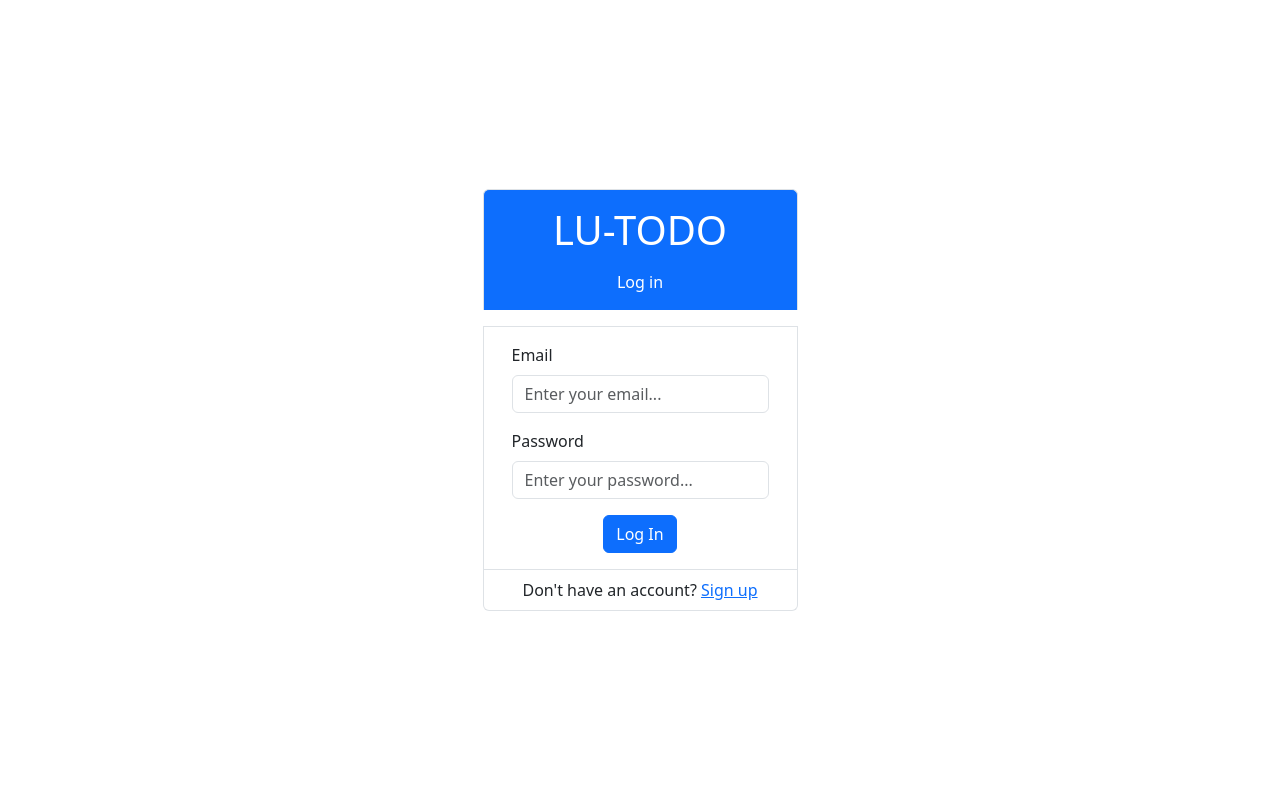
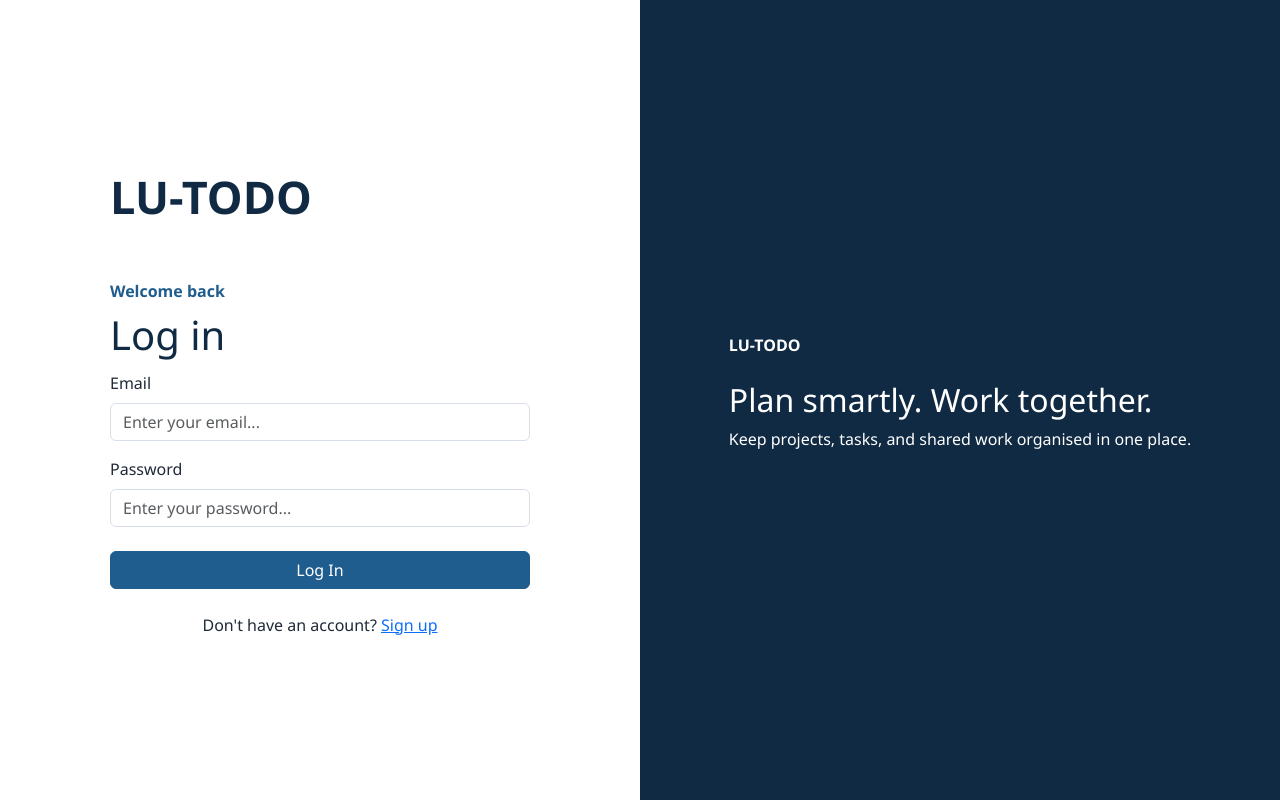
Before and after one commit to Ming-Liu-1170030/LU-TODO, a Flask app: page /login in a window 1280 px wide. Run offline with Flask 3, Linux system fonts and the light colour scheme; some libraries are stand-ins or nearby versions.

Commit message:
Home page, Login page UI polished.

```diff
--- /dev/null
+++ b/lutodo/static/app.css
@@ -0,0 +1,184 @@
+/* Set the background, text colour and font for all pages. */
+body {
+    min-height: 100vh;
+    background-color:#dfe9f3;
+    color: #1f2937;
+    font-family: "Segoe UI", Arial, sans-serif;
+}
+
+/* Use dark blue for Bootstrap primary backgrounds. */
+.bg-primary {
+    background-color: #0a3f70 !important;
+}
+
+/* Change the navigation bar from Bootstrap blue to dark grey. */
+.navbar {
+    background-color: #0a3f70 !important;
+    border-bottom: 3px solid #0a3f70;
+}
+
+/* Make the LU-TODO name stronger. */
+.navbar-brand {
+    font-weight: bold;
+}
+
+/* Make active and hovered navigation links white. */
+.navbar .nav-link:hover,
+.navbar .nav-link.active {
+    color: white;
+}
+
+/* Use green for the main buttons. */
+.btn-primary {
+    background-color: #1f5d8f;
+    border-color: #1f5d8f;
+    border-radius: 6px;
+}
+
+/* Use darker green when the user hovers over a button. */
+.btn-primary:hover {
+    background-color: #16466d;
+    border-color: #16466d;
+}
+/* Give input fields consistent borders and corners. */
+.form-control,
+.form-select {
+    border-color: #d8dee7;
+    border-radius: 6px;
+}
+
+/* Highlight an input when the user selects it. */
+.form-control:focus,
+.form-select:focus {
+    border-color: #1f5d8f;
+    box-shadow: 0 0 0 3px rgba(31, 93, 143, 0.15);
+}
+
+/* Give project list items a clean white background. */
+.list-group-item {
+    background-color: white;
+    border-color: #d8dee7;
+    border-radius: 6px !important;
+}
+
+/* Open navigation dropdown menus when hovering on larger screens. */
+@media (min-width: 576px) {
+    .navbar .dropdown:hover .dropdown-menu {
+        display: block;
+        margin-top: 0;
+    }
+}
+
+/* Full-screen login layout. */
+.login-page {
+    margin: 0;
+    background-color: white;
+}
+
+.login-layout {
+    min-height: 100vh;
+    display: grid;
+    grid-template-columns: 1fr 1fr;
+}
+
+/* Left login area. */
+.login-form-side {
+    display: grid;
+    place-items: center;
+    padding: 48px;
+    background-color: white;
+}
+
+.login-form-wrap {
+    width: 100%;
+    max-width: 420px;
+}
+
+.login-brand {
+    display: inline-block;
+    margin-bottom: 48px;
+    color: #102a43;
+    font-size: 45px;
+    font-weight: bold;
+    text-decoration: none;
+}
+
+.login-eyebrow {
+    margin-bottom: 8px;
+    color: #1f5d8f;
+    font-weight: bold;
+}
+
+.login-title {
+    margin-bottom: 12px;
+    color: #102a43;
+    font-size: 40px;
+}
+
+.login-intro {
+    margin-bottom: 32px;
+    color: #64748b;
+}
+
+.login-signup {
+    margin-top: 24px;
+    margin-bottom: 0;
+    text-align: center;
+}
+
+/* Right animated area. */
+.login-visual-side {
+    display: grid;
+    place-items: center;
+    min-height: 100vh;
+    padding: 64px;
+    background-color: #102a43;
+    color: white;
+}
+
+.login-visual-copy {
+    max-width: 520px;
+}
+
+.login-visual-brand {
+    margin-bottom: 24px;
+    font-weight: bold;
+}
+
+
+
+/* Simple public home page. */
+.home-page {
+    min-height: 100vh;
+    display: flex;
+    flex-direction: column;
+    background-color: #102a43;
+    color: white;
+}
+
+.home-content {
+    flex: 1;
+    display: flex;
+    align-items: center;
+    padding: 48px 24px;
+}
+
+.home-content .container {
+    max-width: 720px;
+}
+
+.home-divider {
+    border-color: #93c5fd;
+}
+
+.home-disclaimer {
+    color: #dbeafe;
+}
+
+.home-footer {
+    padding: 16px;
+    border-top: 1px solid #d8dee7;
+    background-color: white;
+    color: #64748b;
+    text-align: center;
+}
--- a/lutodo/templates/access_denied.html
+++ b/lutodo/templates/access_denied.html
@@ -5,6 +5,7 @@
     <meta name="viewport" content="width=device-width, initial-scale=1">
     <title>Access Denied - LU-TODO</title>
     <link href="https://cdn.jsdelivr.net/npm/bootstrap@5.3.3/dist/css/bootstrap.min.css" rel="stylesheet" integrity="sha384-QWTKZyjpPEjISv5WaRU9OFeRpok6YctnYmDr5pNlyT2bRjXh0JMhjY6hW+ALEwIH" crossorigin="anonymous">
+    <link rel="stylesheet" href="{{ url_for('static', filename='app.css') }}">
   </head>
   <body>
     <script src="https://cdn.jsdelivr.net/npm/bootstrap@5.3.3/dist/js/bootstrap.bundle.min.js" integrity="sha384-YvpcrYf0tY3lHB60NNkmXc5s9fDVZLESaAA55NDzOxhy9GkcIdslK1eN7N6jIeHz" crossorigin="anonymous"></script>
@@ -16,7 +17,7 @@
                 <h1 class="p-3 m-0">Access Denied</h1>
             </div>
             <div class="bg-white border container rounded-bottom p-3">
-                Your account isn't authorised to view this page. You can return <a href="{% if session['user_role'] == 'customer' %}{{ url_for('customer_home') }}{% elif session['user_role'] == 'staff' %}{{ url_for('staff_home') }}{% elif session['user_role'] == 'admin' %}{{ url_for('admin_home') }}{% endif %}">home</a>, or <a href="{{ url_for('logout') }}">log out</a> if you want to sign in with a different account.
+                Your account isn't authorised to view this page. You can return <a href="{% if session['user_role'] == 'student' %}{{ url_for('student_home') }}{% elif session['user_role'] == 'staff' %}{{ url_for('staff_home') }}{% elif session['user_role'] == 'admin' %}{{ url_for('admin_home') }}{% endif %}">home</a>, or <a href="{{ url_for('logout') }}">log out</a> if you want to sign in with a different account.
             </div>
         </div>
       </div>
--- a/lutodo/templates/admin_home.html
+++ b/lutodo/templates/admin_home.html
@@ -10,7 +10,7 @@
     <div class="row justify-content-center">
         <div class="col-lg-7">
             <h1>Admin Home Page</h1>
-            <p class="lead text-muted">This is the page an admin user sees when they first sign in. It should provide quick access to the information and features they're most likely to need when using the app.</p>
+            <p class="lead text-muted">   Manage LU-TODO users, roles, account status, and shared projects.</p>
             <div class="mt-4"><a href="{{ url_for('admin_users') }}" class="btn btn-primary">User Administration</a>
                 <a href="{{ url_for('admin_projects') }}" class="btn btn-primary">Manage Shared Projects</a>
             </div>
--- a/lutodo/templates/login.html
+++ b/lutodo/templates/login.html
@@ -1,3 +1,14 @@
+{% with messages =
+    get_flashed_messages(with_categories=true) %}
+    {% for category, message in messages %}
+        <div class="alert alert-{{ category }}"
+            role="alert">
+            {{ message }}
+        </div>
+    {% endfor %}
+{% endwith %}
+
+
 <!doctype html>
 <html lang="en">
   <head>
@@ -5,51 +16,62 @@
     <meta name="viewport" content="width=device-width, initial-scale=1">
     <title>LU-TODO</title>
     <link href="https://cdn.jsdelivr.net/npm/bootstrap@5.3.3/dist/css/bootstrap.min.css" rel="stylesheet" integrity="sha384-QWTKZyjpPEjISv5WaRU9OFeRpok6YctnYmDr5pNlyT2bRjXh0JMhjY6hW+ALEwIH" crossorigin="anonymous">
+    <link rel="stylesheet" href="{{ url_for('static', filename='app.css') }}">
   </head>
-  <body>
-    <script src="https://cdn.jsdelivr.net/npm/bootstrap@5.3.3/dist/js/bootstrap.bundle.min.js" integrity="sha384-YvpcrYf0tY3lHB60NNkmXc5s9fDVZLESaAA55NDzOxhy9GkcIdslK1eN7N6jIeHz" crossorigin="anonymous"></script>
+    <body class="login-page">
+        <main class="login-layout">
+            <!-- Left: login form -->
+            <section class="login-form-side">
+                <div class="login-form-wrap">
+                    <a href="{{ url_for('root') }}" class="login-brand">LU-TODO</a>
+                    <p class="login-eyebrow">Welcome back</p>
+                    <h1 class="login-title">Log in</h1>
 
-    <div class="container">
-      <div class="row vh-100 align-items-center justify-content-center">
-        <div class="col-sm-auto">
-            <div class="bg-primary text-white border border-bottom-0 rounded-top text-center">
-                <h1 class="p-3 m-0">LU-TODO</h1>
-                <p class="pb-3" m-0>Log in</p>
-            </div>
-            <div class="bg-white border container">
-                <form class="p-3" action="{{ url_for('login') }}" method="post">
-                    {% with messages = get_flashed_messages(with_categories=true) %}
-                      {% for category, message in messages %}
-                        <div class="alert alert-{{ category }} text-center" role="alert">
-                          {{ message }}
-                        </div>
-                      {% endfor %}
-                    {% endwith %}
                     {% if account_inactive %}
-                  <div class="alert alert-danger">
-                    Your account is inactive and cannot log in.
-                  </div>
+                        <div class="alert alert-danger">Your account is inactive and cannot log in.</div>
                     {% endif %}
+
+                    <form action="{{ url_for('login') }}" method="post">
                         <div class="mb-3">
                             <label for="email" class="form-label">Email</label>
-                    <input type="email" class="form-control{% if email_invalid %} is-invalid{% endif %}" id="email" name="email" placeholder="Enter your email..." maxlength=254 value="{{ email }}" required>
+
+                            <input type="email" class="form-control{% if email_invalid %} is-invalid{% endif %}"
+                                id="email" name="email" placeholder="Enter your email..."
+                                maxlength="254" value="{{ email or '' }}" autocomplete="email" required>
+
                             <div class="invalid-feedback">No account found with this email address</div>
                         </div>
-                  <div class="mb-3">
+
+                        <div class="mb-4">
                             <label for="password" class="form-label">Password</label>
-                    <input type="password" class="form-control{% if password_invalid %} is-invalid{% endif %}" id="password" name="password" placeholder="Enter your password..." required>
+
+                            <input type="password" class="form-control{% if password_invalid %} is-invalid{% endif %}"
+                                 id="password" name="password" placeholder="Enter your password..."
+                                  autocomplete="current-password" required>
                             <div class="invalid-feedback">Incorrect email or password</div>
                         </div>
-                  <div class="text-center">
-                    <button type="submit" class="btn btn-primary">Log In</button>
+
+                        <button type="submit" class="btn btn-primary w-100">Log In</button>
+                    </form>
+
+                    <p class="login-signup">Don't have an account?
+                      <a href="{{ url_for('signup') }}">Sign up</a>
+                    </p>
                 </div>
-                </form>
+            </section>
+
+            <!-- Right: brand panel -->
+            <section class="login-visual-side">
+                <div class="login-visual-copy">
+                    <p class="login-visual-brand">LU-TODO</p>
+                    <h2>Plan smartly. Work together.</h2>
+                    <p>Keep projects, tasks, and shared work organised in one place.</p>
                 </div>
-            <div class="bg-white border border-top-0 rounded-bottom text-center">
-                <div class="p-2">Don't have an account? <a href="{{ url_for('signup') }}">Sign up</a></div>
-            </div>
-        </div>
-      </div>
-    </div>
+            </section>
+        </main>
+
+        <script src="https://cdn.jsdelivr.net/npm/bootstrap@5.3.3/dist/js/bootstrap.bundle.min.js"
+                integrity="sha384-YvpcrYf0tY3lHB60NNkmXc5s9fDVZLESaAA55NDzOxhy9GkcIdslK1eN7N6jIeHz"
+                crossorigin="anonymous"></script>
 </body>
 </html>
--- a/lutodo/templates/signup.html
+++ b/lutodo/templates/signup.html
@@ -5,6 +5,7 @@
     <meta name="viewport" content="width=device-width, initial-scale=1">
     <title>Sign Up - LU-TODO</title>
     <link href="https://cdn.jsdelivr.net/npm/bootstrap@5.3.3/dist/css/bootstrap.min.css" rel="stylesheet" integrity="sha384-QWTKZyjpPEjISv5WaRU9OFeRpok6YctnYmDr5pNlyT2bRjXh0JMhjY6hW+ALEwIH" crossorigin="anonymous">
+    <link rel="stylesheet" href="{{ url_for('static', filename='app.css') }}">
   </head>
   <body>
     <script src="https://cdn.jsdelivr.net/npm/bootstrap@5.3.3/dist/js/bootstrap.bundle.min.js" integrity="sha384-YvpcrYf0tY3lHB60NNkmXc5s9fDVZLESaAA55NDzOxhy9GkcIdslK1eN7N6jIeHz" crossorigin="anonymous"></script>
--- a/lutodo/templates/staff_home.html
+++ b/lutodo/templates/staff_home.html
@@ -10,7 +10,7 @@
     <div class="row justify-content-center">
         <div class="col-lg-7">
             <h1>Staff Home Page</h1>
-            <p class="lead text-muted">This is the page a staff member sees when they first sign in. It should provide quick access to the information and features they're most likely to need when using the app.</p>
+            <p class="lead text-muted">Create and share projects, manage tasks, and collaborate with students.</p>
         </div>
     </div>
 </section>
--- a/lutodo/templates/student_home.html
+++ b/lutodo/templates/student_home.html
@@ -10,7 +10,7 @@
     <div class="row justify-content-center">
         <div class="col-lg-7">
             <h1>Student Home Page</h1>
-            <p class="lead text-muted">This is the page a student sees when they first sign in. It should provide quick access to the information and features they're most likely to need when using the app.</p>
+            <p class="lead text-muted">Organise your projects, manage tasks, and access projects shared with you.</p>
         </div>
     </div>
 </section>
```
Also changed, not shown: lutodo/templates/home.html (+19 -14 lines), lutodo/templates/project.html (+14 -9 lines), lutodo/templates/projects.html (+20 -12 lines), lutodo/templates/userbase.html (+27 -2 lines), README.md. Lines whose indentation alone changed are shown as unchanged.
